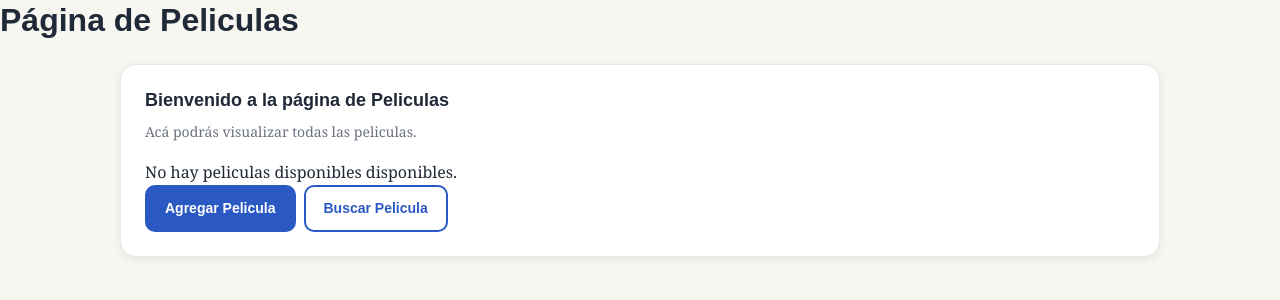
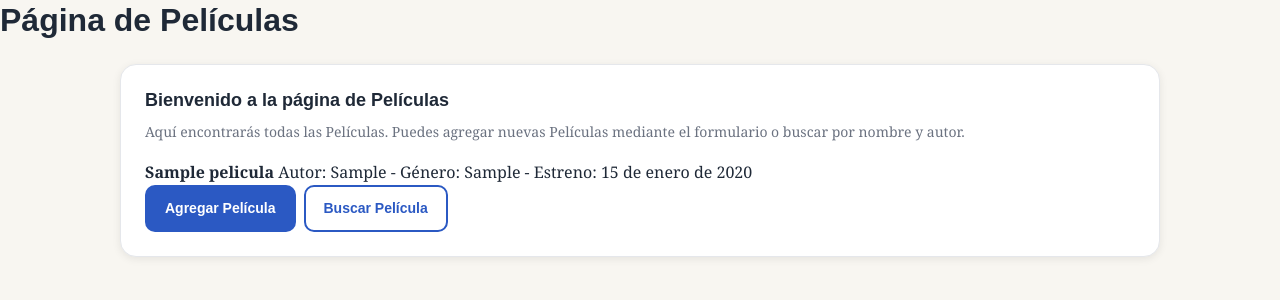
Before and after one commit to thyagomaderna-star/TuPrimeraPagina-Maderna, a Django app: page /peliculas/ in a window 1280 px wide. Shown: the part 26-326 px from the top of the page. Run offline with Django 5.2, Linux system fonts and the light colour scheme; tables that the repository leaves empty hold one stand-in row (values such as "Sample post").

Commit message:
Se solucionaron problemas en los templates de Peliculas que presentabas fallos a la hora de interacturar con ellos, además de arreglar errores de tipeo en views. Se reseteo la DB para el proyecto

```diff
--- a/core/templates/core/peliculas/peliculas.html
+++ b/core/templates/core/peliculas/peliculas.html
@@ -1,28 +1,29 @@
 {% extends "core/base.html" %}
-{% block title %} Peliculas - CineApp {% endblock %}
+{% block title %} Películas - CineApp {% endblock %}
+
 {% block content %}
 
 <div class="page-header">
-    <h1 class="page-header__title">Página de Peliculas</h1>
+    <h1 class="page-header__title">Página de Películas</h1>
   </div>
   <div class="container">
   <div class="card">
-    <h2 class="card__title">Bienvenido a la página de Peliculas</h2>
+    <h2 class="card__title">Bienvenido a la página de Películas</h2>
     <p class="card__body">
-      Acá podrás visualizar todas las peliculas.
+      Aquí encontrarás todas las Películas. Puedes agregar nuevas Películas
+      mediante el formulario o buscar por nombre y autor.
     </p>
     <ul class="card__list">
       {% for pelicula in peliculas %}
       <li class="card__list-item">
-
-        <div class="item-list__name"> Pelicula: {{ usuario.nombre }} - Apellido: {{ usuario.apellido }} - Email: {{ usuario.email }}</div>
+        <strong>{{ pelicula.nombre }}</strong> Autor: {{ pelicula.autor }} - Género: {{ pelicula.genero }} - Estreno: {{ pelicula.fecha_estreno }}
       </li>
       {% empty %}
-      <li class="card__list-item">No hay peliculas disponibles disponibles.</li>
+      <li class="card__list-item">No hay películas disponibles.</li>
       {% endfor %}
     <div class="card__footer">
-      <a href="{% url 'peliculasFormulario' %}" class="btn">Agregar Pelicula</a>
-      <a href="{% url 'buscarPeliculas' %}" class="btn btn--outline">Buscar Pelicula</a>
+      <a href="{% url 'peliculasFormulario' %}" class="btn">Agregar Película</a>
+      <a href="{% url 'buscarPeliculas' %}" class="btn btn--outline">Buscar Película</a>
     </div>
   </div>
 </div>
--- a/core/views.py
+++ b/core/views.py
@@ -21,7 +21,7 @@ def usuarios(request):
 def peliculas(request):
     peliculas = Pelicula.objects.all()
     contexto = {"peliculas": peliculas}
-    return render(request,"core/peliculas/peliculas.html")
+    return render(request,"core/peliculas/peliculas.html", contexto)
 
 #Formularios
 
@@ -117,5 +117,5 @@ def buscarPeliculas(request):
                 ,"core/peliculas/resultado_busqueda_pelicula.html",
                 {"resultados": resultados, "form": form})
     else:
-        form = PeliculaFormulario()
+        form = BusquedaPeliculaFormulario()
     return render(request,"core/peliculas/buscar_pelicula.html",{"form": form} )
```
Also changed, not shown: core/templates/core/peliculas/buscar_pelicula.html (+4 -4 lines), core/templates/core/peliculas/pelicula_exito.html (+19 -0 lines), core/templates/core/peliculas/pelicula_formulario.html (+4 -5 lines), core/templates/core/peliculas/resultados_busqueda_pelicula.html (+27 -0 lines), db.sqlite3.
